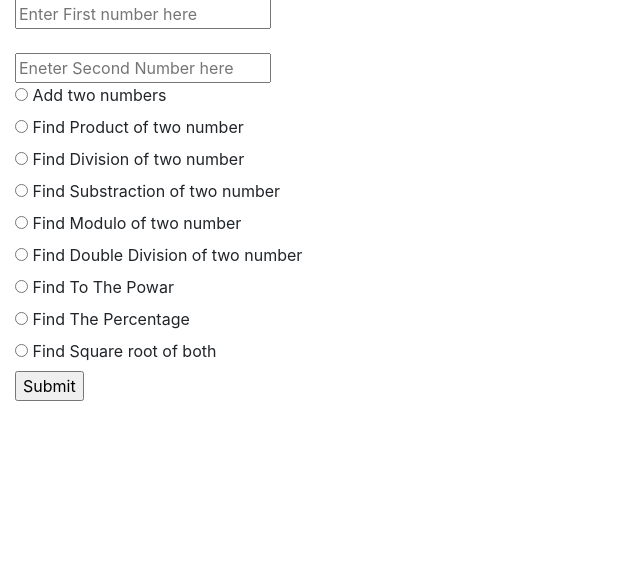
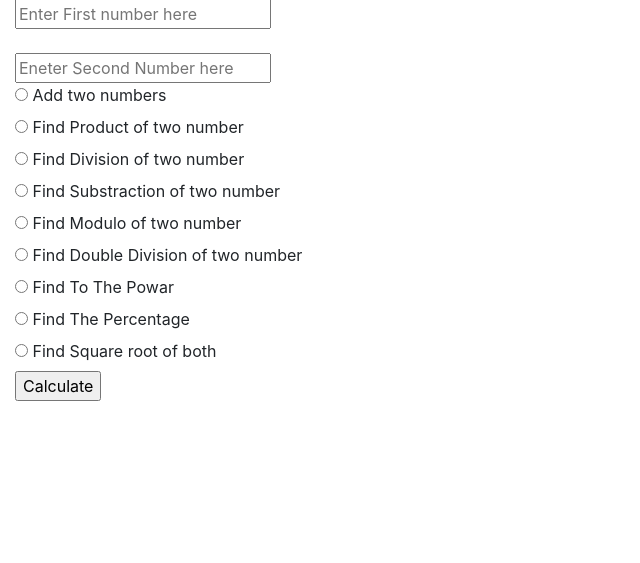
Before and after one commit to Ashutosh1292/Calculator, a Django app: page / in a window 1280 px wide. Shown: the part 81-644 px from the top of the page, without its empty margins (0-640 px from the left). Run offline with Django 3.2, Linux system fonts and the light colour scheme; some libraries are stand-ins or nearby versions.

Commit message:
Submit button name changed to calculate

```diff
--- a/calc_app/templates/home.html
+++ b/calc_app/templates/home.html
@@ -24,7 +24,7 @@
     <label for="rd_8">Find  The Percentage </label><br>
     <input type="radio" id="rd_9" name="s" value="rt" >
     <label for="rd_9">Find  Square root of both </label><br>
-    <input type="submit"  value="Submit">
+    <input type="submit"  value="Calculate">
 
   </form>
 
```
